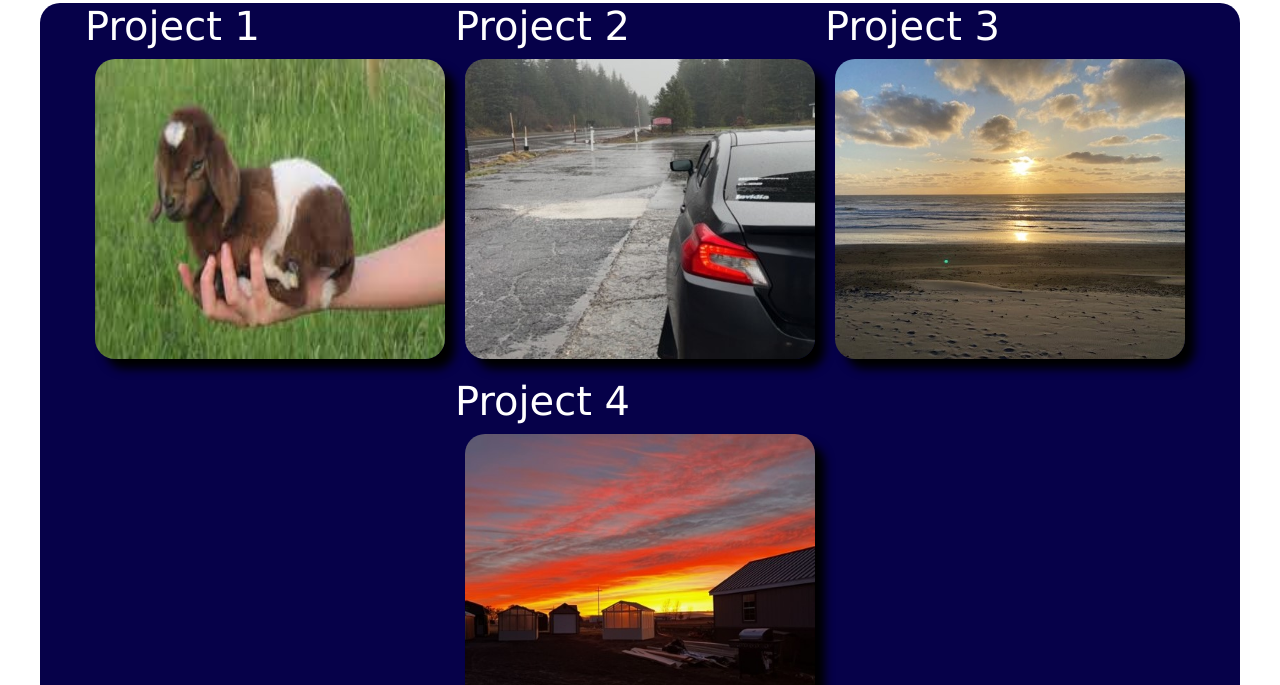
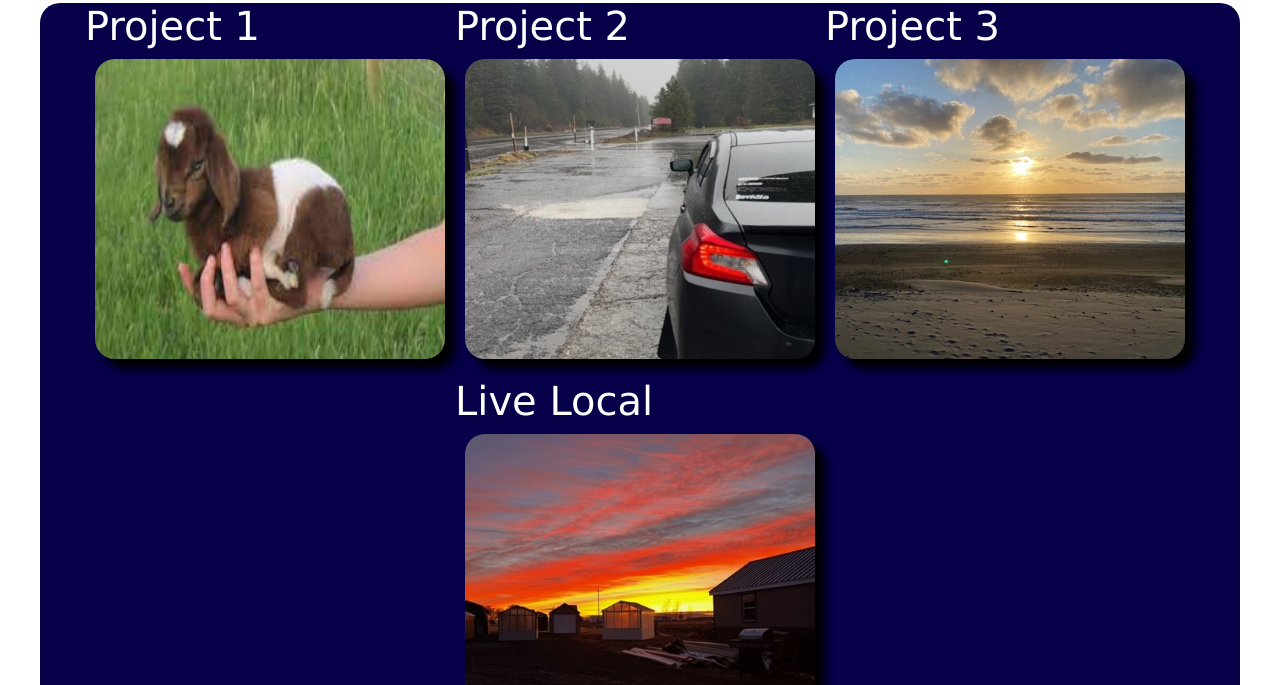
Before and after one commit to CrisCo116/02-showcase-portfolio-page, a plain HTML site: page index.html in a window 1280 px wide. Shown: the part 758-1443 px from the top of the page. Drawn offline with Linux system fonts and the light colour scheme.

Commit message:
updated project 4 link.

```diff
--- a/Assets/styles.css
+++ b/Assets/styles.css
@@ -1,5 +1,6 @@
 html {
     font-family: 'Lucida Sans', 'Lucida Sans Regular', 'Lucida Grande', 'Lucida Sans Unicode', Geneva, Verdana, sans-serif;
+    display: flex;
 }
 
 body {
--- a/index.html
+++ b/index.html
@@ -22,7 +22,9 @@
     <section id="bio" class="About-Me"><strong>About Me</strong>
         <div>
 
-            <p>I am very new to the coding world. So far I have learned HTML and advanced CSS. As of right now the biggest obsticle is remembering all the aspects of each language and being able to implent and use all the available tools effectively.
+            <p>I am very new to the coding world. So far I have learned HTML and advanced CSS. As of right now the
+                biggest obsticle is remembering all the aspects of each language and being able to implent and use all
+                the available tools effectively.
             </p>
             <img src="./Assets/img/profile-photo-small.jpg" alt="PFP" height="350" width="450">
         </div>
@@ -42,8 +44,10 @@
                 <img src="./Assets/img/beach.jpg" alt="beach">
             </div>
             <div class="card">
-                <div class="Project 4">Project 4</div>
-                <img src="./Assets/img/sunrise.jpg" alt="sunrise">
+                <div class="Project 4">Live Local</div>
+                <a href="https://rounderr21.github.io/Live_Local/" target="_blank">
+                    <img src="./Assets/img/sunrise.jpg" alt="Live Local">
+                </a>
             </div>
         </div>
 
```
